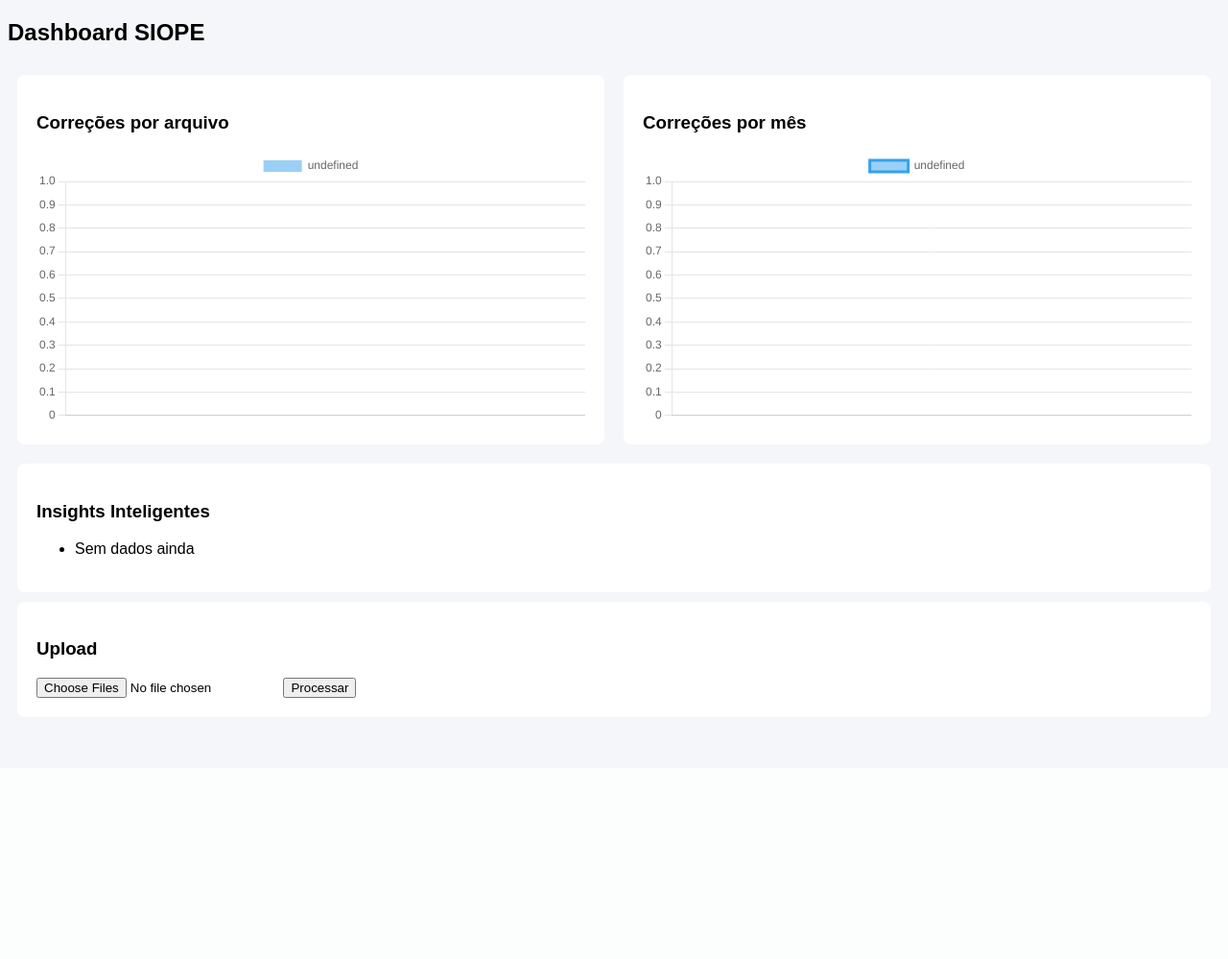
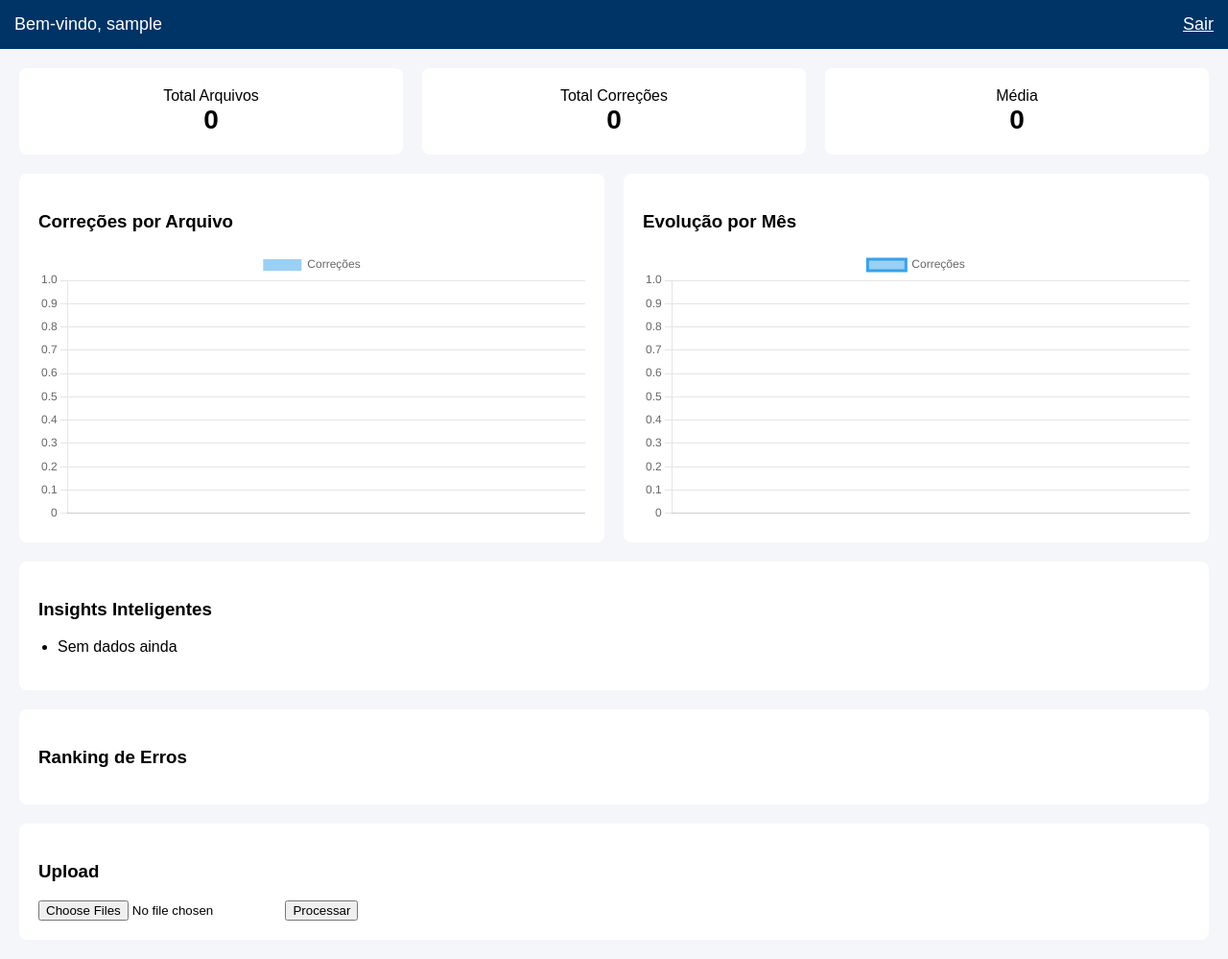
Before and after one commit to henriqueporfiriopereira/siope-pro-max, a Flask app: page /home in a window 1280 px wide. Shown: the whole page at 96% size. Before the commit the page ends 727 px from the top, so only its background shows below. Run offline with Flask 3, Linux system fonts and the light colour scheme; the visitor is signed in with stand-in values (Sample User, id 1); data that the repository does not hold is empty.

Commit message:
dashboard powerbi visual upgrade

```diff
--- a/templates/home.html
+++ b/templates/home.html
@@ -2,34 +2,110 @@
 <html>
 <head>
 <title>SIOPE Dashboard</title>
+
 <script src="https://cdn.jsdelivr.net/npm/chart.js"></script>
 
 <style>
-body { font-family: Arial; background:#f4f6f9;}
-.card { background:white; padding:20px; margin:10px; border-radius:8px;}
-.grid { display:grid; grid-template-columns:1fr 1fr;}
+body {
+    font-family: Arial;
+    background:#f4f6f9;
+    margin:0;
+}
+
+.header {
+    background:#003366;
+    color:white;
+    padding:15px;
+    font-size:18px;
+}
+
+.container {
+    padding:20px;
+}
+
+.cards {
+    display:flex;
+    gap:20px;
+    margin-bottom:20px;
+}
+
+.card {
+    flex:1;
+    background:white;
+    padding:20px;
+    border-radius:8px;
+    text-align:center;
+}
+
+.big {
+    font-size:28px;
+    font-weight:bold;
+}
+
+.grid {
+    display:grid;
+    grid-template-columns:1fr 1fr;
+    gap:20px;
+}
+
+.box {
+    background:white;
+    padding:20px;
+    border-radius:8px;
+}
+
+ul {
+    padding-left:20px;
+}
 </style>
 </head>
 
 <body>
 
-<h2>Dashboard SIOPE</h2>
+<div class="header">
+Bem-vindo, {{current_user.username}}
+<a href="/logout" style="color:white;float:right;">Sair</a>
+</div>
 
+<div class="container">
+
+<!-- 🔥 CARDS -->
+<div class="cards">
+<div class="card">
+<div>Total Arquivos</div>
+<div class="big">{{logs|length}}</div>
+</div>
+
+<div class="card">
+<div>Total Correções</div>
+<div class="big">{{correcoes|sum}}</div>
+</div>
+
+<div class="card">
+<div>Média</div>
+<div class="big">
+{{ (correcoes|sum / logs|length) if logs|length > 0 else 0 }}
+</div>
+</div>
+</div>
+
+<!-- 🔥 GRÁFICOS -->
 <div class="grid">
 
-<div class="card">
-<h3>Correções por arquivo</h3>
+<div class="box">
+<h3>Correções por Arquivo</h3>
 <canvas id="bar"></canvas>
 </div>
 
-<div class="card">
-<h3>Correções por mês</h3>
+<div class="box">
+<h3>Evolução por Mês</h3>
 <canvas id="line"></canvas>
 </div>
 
 </div>
 
-<div class="card">
+<!-- 🔥 INSIGHTS -->
+<div class="box" style="margin-top:20px;">
 <h3>Insights Inteligentes</h3>
 <ul>
 {% for i in insights %}
@@ -38,7 +114,18 @@ body { font-family: Arial; background:#f4f6f9;}
 </ul>
 </div>
 
-<div class="card">
+<!-- 🔥 RANKING -->
+<div class="box" style="margin-top:20px;">
+<h3>Ranking de Erros</h3>
+<ul>
+{% for l in logs|sort(attribute='corrections', reverse=True) %}
+<li>{{l.filename}} - {{l.corrections}}</li>
+{% endfor %}
+</ul>
+</div>
+
+<!-- 🔥 UPLOAD -->
+<div class="box" style="margin-top:20px;">
 <h3>Upload</h3>
 <form action="/upload" method="post" enctype="multipart/form-data">
 <input type="file" name="file" multiple>
@@ -46,22 +133,35 @@ body { font-family: Arial; background:#f4f6f9;}
 </form>
 </div>
 
+</div>
+
 <script>
+
+// GRÁFICO BARRA
 new Chart(document.getElementById('bar'), {
     type: 'bar',
     data: {
         labels: {{ nomes|tojson }},
-        datasets: [{ data: {{ correcoes|tojson }} }]
+        datasets: [{
+            label: 'Correções',
+            data: {{ correcoes|tojson }}
+        }]
     }
 });
 
+// GRÁFICO LINHA
 new Chart(document.getElementById('line'), {
     type: 'line',
     data: {
         labels: {{ meses|tojson }},
-        datasets: [{ data: {{ valores|tojson }} }]
+        datasets: [{
+            label: 'Correções',
+            data: {{ valores|tojson }},
+            fill: false
+        }]
     }
 });
+
 </script>
 
 </body>
```
